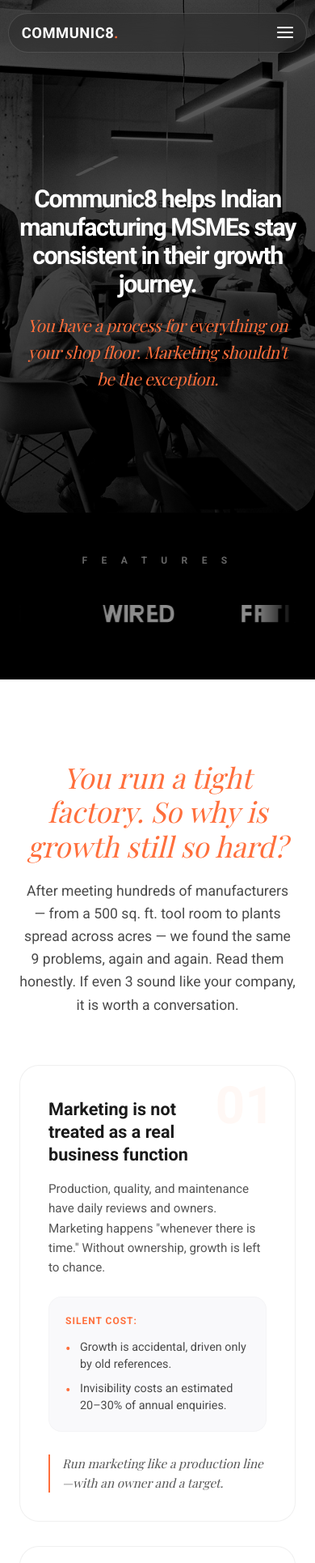
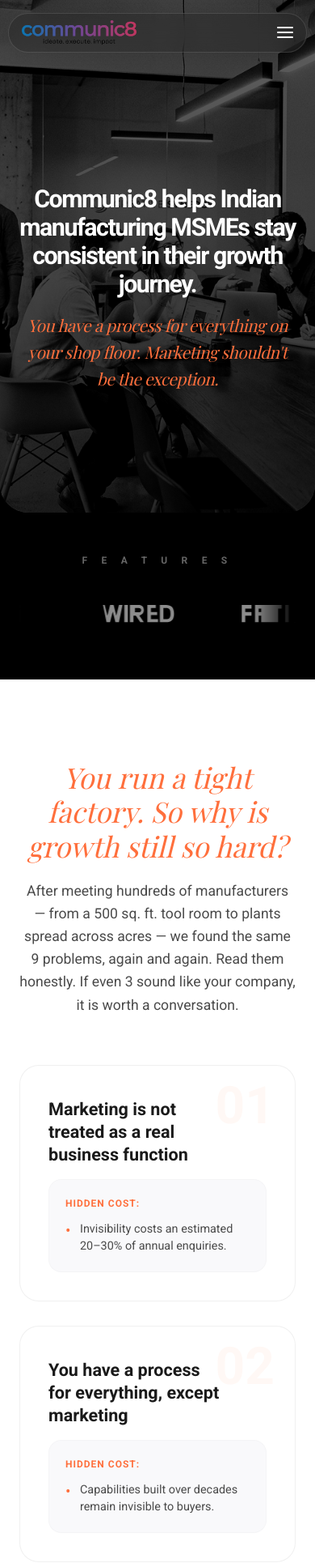
Before and after one commit to ajinkya-modse/communic8, a Next.js app: page / in a window 390 px wide. Shown: the top 1930 px of the page at 81% size. Built offline with nearby package versions, Linux system fonts and the light colour scheme.

Commit message:
logo and problem cards updated

```diff
--- a/app/globals.css
+++ b/app/globals.css
@@ -81,22 +81,21 @@ a {
 }
 
 .logo {
-  font-weight: 800;
-  font-size: 1.3rem;
-  letter-spacing: 0.5px;
-  color: #ffffff;
   cursor: pointer;
   user-select: none;
-  transition: color 0.3s ease;
-}
-
-.header.scrolled .logo {
-  color: #111111;
-}
-
-.logo .dot {
-  color: #ff6f3c;
-  font-family: var(--font-playfair-display), serif;
+  display: flex;
+  align-items: center;
+}
+
+.logo-img {
+  height: 38px;
+  width: auto;
+  display: block;
+  transition: transform 0.3s ease;
+}
+
+.logo:hover .logo-img {
+  transform: scale(1.03);
 }
 
 .nav-links {
@@ -172,12 +171,12 @@ a {
 }
 
 .header.scrolled .btn-cta {
-  background: #111111;
+  background: #ff6f3c;
   color: #ffffff;
 }
 
 .header.scrolled .btn-cta:hover {
-  background: #ff6f3c;
+  background: #e55a2b;
   box-shadow: 0 4px 15px rgba(255, 111, 60, 0.3);
 }
 
@@ -456,19 +455,12 @@ a {
   padding-right: 50px; /* Don't overlap with absolute number */
 }
 
-.problem-reality {
-  font-size: 0.95rem;
-  color: #555555;
-  margin-bottom: 24px;
-  line-height: 1.6;
-}
-
 .problem-cost-container {
   background: #f9f9fb;
   border: 1px solid rgba(0, 0, 0, 0.02);
   border-radius: 16px;
   padding: 20px;
-  margin-bottom: 28px;
+  margin-bottom: 0;
   transition: all 0.4s ease;
 }
 
@@ -488,14 +480,7 @@ a {
   align-items: center;
 }
 
-.problem-cost-list {
-  list-style: none;
-  display: flex;
-  flex-direction: column;
-  gap: 10px;
-}
-
-.problem-cost-list li {
+.problem-cost-text {
   font-size: 0.9rem;
   color: #4a4a4a;
   line-height: 1.45;
@@ -503,30 +488,13 @@ a {
   padding-left: 18px;
 }
 
-.problem-cost-list li::before {
+.problem-cost-text::before {
   content: "•";
   color: #ff6f3c;
   font-size: 1.2rem;
   position: absolute;
   left: 0;
   top: -2px;
-}
-
-.problem-way-forward {
-  border-left: 2px solid #ff6f3c; /* safety orange left bar */
-  padding-left: 15px;
-  margin-top: auto;
-  font-family: var(--font-playfair-display), serif;
-  font-style: italic;
-  color: #555555;
-  font-size: 0.95rem;
-  line-height: 1.55;
-  transition: all 0.4s ease;
-}
-
-.problem-card:hover .problem-way-forward {
-  color: #1a1a1a;
-  border-color: #ff6f3c;
 }
 
 .problems-outro {
@@ -549,20 +517,21 @@ a {
 
 .btn-problems-cta {
   display: inline-block;
-  background: #1a1a1a;
+  background: #ff6f3c;
   color: #ffffff;
   border-radius: 30px;
   padding: 14px 34px;
   font-size: 0.95rem;
   font-weight: 600;
   text-decoration: none;
-  transition: all 0.3s ease;
+  transition: all 0.3s cubic-bezier(0.16, 1, 0.3, 1);
+  box-shadow: 0 4px 15px rgba(255, 111, 60, 0.2);
 }
 
 .btn-problems-cta:hover {
-  background: #ff6f3c;
+  background: #e55a2b;
   transform: translateY(-2px);
-  box-shadow: 0 8px 24px rgba(255, 111, 60, 0.35);
+  box-shadow: 0 8px 24px rgba(255, 111, 60, 0.4);
 }
 
 /* Playbook Section Styles */
@@ -926,20 +895,21 @@ a {
 .btn-consultation {
   display: inline-block;
   align-self: flex-start;
-  background: #1a1a1a;
+  background: #ff6f3c;
   color: #ffffff;
   border-radius: 30px;
   padding: 14px 34px;
   font-size: 0.95rem;
   font-weight: 600;
   text-decoration: none;
-  transition: all 0.3s ease;
+  transition: all 0.3s cubic-bezier(0.16, 1, 0.3, 1);
+  box-shadow: 0 4px 15px rgba(255, 111, 60, 0.2);
 }
 
 .btn-consultation:hover {
-  background: #ff6f3c;
+  background: #e55a2b;
   transform: translateY(-2px);
-  box-shadow: 0 8px 24px rgba(255, 111, 60, 0.35);
+  box-shadow: 0 8px 24px rgba(255, 111, 60, 0.4);
 }
 
 /* Footer Section Styles */
@@ -1069,10 +1039,10 @@ a {
     background: #e55a2b;
   }
   .header.scrolled .mobile-btn-cta {
-    background: #111111;
+    background: #ff6f3c;
   }
   .header.scrolled .mobile-btn-cta:hover {
-    background: #ff6f3c;
+    background: #e55a2b;
   }
   .hero-title {
     font-size: 2.8rem;
@@ -1145,8 +1115,8 @@ a {
   .navbar {
     padding: 8px 16px;
   }
-  .logo {
-    font-size: 1.15rem;
+  .logo-img {
+    height: 30px;
   }
   .hero-title {
     font-size: 1.9rem;
@@ -1597,9 +1567,9 @@ html.lenis body {
 .btn-service {
   display: block;
   text-align: center;
-  background: #ffffff;
-  border: 1px solid rgba(0, 0, 0, 0.1);
-  color: #1a1a1a;
+  background: transparent;
+  border: 1.5px solid #ff6f3c;
+  color: #ff6f3c;
   border-radius: 30px;
   padding: 12px 20px;
   font-size: 0.9rem;
@@ -1609,9 +1579,10 @@ html.lenis body {
 }
 
 .btn-service:hover {
-  background: #1a1a1a;
-  color: #ffffff;
-  border-color: #1a1a1a;
+  background: #ff6f3c;
+  color: #ffffff;
+  border-color: #ff6f3c;
+  box-shadow: 0 4px 15px rgba(255, 111, 60, 0.2);
 }
 
 /* Recommended Highlight Styling */
@@ -1644,9 +1615,9 @@ html.lenis body {
 }
 
 .btn-service.btn-recommended:hover {
-  background: #1a1a1a;
-  border-color: #1a1a1a;
-  box-shadow: none;
+  background: #e55a2b;
+  border-color: #e55a2b;
+  box-shadow: 0 8px 20px rgba(255, 111, 60, 0.3);
 }
 
 /* Screened / Invitation Lock Styling */
--- a/app/page.js
+++ b/app/page.js
@@ -7,92 +7,47 @@ const PROBLEMS = [
   {
     number: 1,
     title: "Marketing is not treated as a real business function",
-    reality: "Production, quality, and maintenance have daily reviews and owners. Marketing happens \"whenever there is time.\" Without ownership, growth is left to chance.",
-    costs: [
-      "Growth is accidental, driven only by old references.",
-      "Invisibility costs an estimated 20–30% of annual enquiries."
-    ],
-    wayForward: "Run marketing like a production line—with an owner and a target."
+    hiddenCost: "Invisibility costs an estimated 20–30% of annual enquiries."
   },
   {
     number: 2,
     title: "You have a process for everything, except marketing",
-    reality: "You have SOPs for machine setups and dispatch. Yet, the single function responsible for bringing in customers runs with no system.",
-    costs: [
-      "Capabilities built over decades remain invisible to buyers.",
-      "Stop-and-start efforts waste past spend without compounding."
-    ],
-    wayForward: "Standardize marketing just like a machining process."
+    hiddenCost: "Capabilities built over decades remain invisible to buyers."
   },
   {
     number: 3,
     title: "You have never been shown what GTM really is",
-    reality: "Marketing isn't random posting. A proper Go-to-Market (GTM) system is a structured engine that delivers your value to target buyers consistently.",
-    costs: [
-      "You compete on price because you aren't positioned on value.",
-      "Winning clients takes 2–3x more effort than a structured GTM model."
-    ],
-    wayForward: "Stop chasing customers. Build a system that brings them to you."
+    hiddenCost: "You compete on price because you aren't positioned on value."
   },
   {
     number: 4,
     title: "Generic agencies have misguided you",
-    reality: "B2C agencies apply retail social media strategies to industrial setups. When they fail, manufacturers conclude that marketing doesn't work.",
-    costs: [
-      "Wasted budget on consumer likes that don't translate to B2B orders.",
-      "Lost years while competitors quietly build industry authority."
-    ],
-    wayForward: "Selling precision components requires shop-floor understanding."
+    hiddenCost: "Wasted budget on consumer likes that don't translate to B2B orders."
   },
   {
     number: 5,
     title: "Chasing the cheapest option is costing you the most",
-    reality: "Negotiating on the shop floor is healthy; buying cheap marketing is self-sabotage. Substandard work damages your brand and forces you to pay twice.",
-    costs: [
-      "Low-quality output that repels premium buyers.",
-      "Huge opportunity cost: one lost contract can equal 10 years of retainers."
-    ],
-    wayForward: "The real question is the cost of remaining invisible."
+    hiddenCost: "Huge opportunity cost: one lost contract can equal 10 years of retainers."
   },
   {
     number: 6,
     title: "Your market presence is in part-time, untrained hands",
-    reality: "With no dedicated owner, marketing lands on whoever is free—like an admin or HR. Your primary growth driver is treated as a sideline task.",
-    costs: [
-      "Inconsistent, cheap messaging tells buyers you aren't premium.",
-      "Untrained staff are set up to fail, leading to wasted time."
-    ],
-    wayForward: "You wouldn't let an untrained operator run your CNC. Treat your brand similarly."
+    hiddenCost: "Inconsistent, cheap messaging tells buyers you aren't premium."
   },
   {
     number: 7,
     title: "You know LinkedIn and GTM matter, but something holds you back",
-    reality: "Knowing you need a digital presence is easy; starting is hard. Firefighting on the plant floor keeps you from taking the first step.",
-    costs: [
-      "The gap between you and active competitors widens every week.",
-      "Competitors build relationships with your potential buyers in the silence."
-    ],
-    wayForward: "We remove the friction. We set it up and run it for you."
+    hiddenCost: "Competitors build relationships with your potential buyers in the silence."
   },
   {
     number: 8,
     title: "Full of ideas, but firefighting kills execution",
-    reality: "Promoters have great ideas, but operational breakdowns, labor issues, and payment follow-ups kill execution. Firefighting always wins.",
-    costs: [
-      "Owner is trapped working in the factory instead of on it.",
-      "Competitors execute the ideas you left on the backburner."
-    ],
-    wayForward: "You bring the vision; we provide the execution engine."
+    hiddenCost: "Owner is trapped working in the factory instead of on it."
   },
   {
     number: 9,
     title: "No structure, no consistency, no link to your goals",
-    reality: "Marketing in short bursts followed by months of silence resets progress. Without alignment with your business plan, it remains a pure expense.",
-    costs: [
-      "Wasted energy—like heating metal and letting it cool repeatedly.",
-      "Missing out on compounding: steady effort yields 10x the pipeline."
-    ],
-    wayForward: "We build the structure that makes consistency automatic."
+    hiddenCost: "Wasted energy—like heating metal and letting it cool repeatedly."
   }
 ];
 
@@ -579,7 +534,7 @@ export default function Home() {
         <nav className={`navbar ${scrolled ? "scrolled" : ""} ${mobileMenuOpen ? "menu-open" : ""}`}>
           <div className="navbar-main">
             <div className="logo" onClick={(e) => handleSmoothScroll(e, "#top")}>
-              COMMUNIC8<span className="dot">.</span>
+              <img src="/assets/communic8-logo.png" alt="Communic8 Logo" className="logo-img" />
             </div>
 
             <div className="nav-links">
@@ -748,17 +703,11 @@ export default function Home() {
                   <span className="problem-num">{String(problem.number).padStart(2, "0")}</span>
                   <div>
                     <h3 className="problem-title">{problem.title}</h3>
-                    <p className="problem-reality">{problem.reality}</p>
                     <div className="problem-cost-container">
-                      <h4 className="problem-cost-header">Silent cost:</h4>
-                      <ul className="problem-cost-list">
-                        {problem.costs.map((cost, idx) => (
-                          <li key={idx}>{cost}</li>
-                        ))}
-                      </ul>
-                    </div>
-                  </div>
-                  <p className="problem-way-forward">{problem.wayForward}</p>
+                      <h4 className="problem-cost-header">Hidden cost:</h4>
+                      <p className="problem-cost-text">{problem.hiddenCost}</p>
+                    </div>
+                  </div>
                 </div>
               ))}
             </div>
```
Also changed, not shown: public/assets/communic8-logo.png (added).
